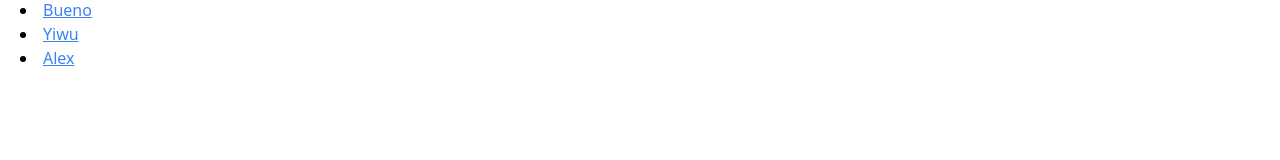
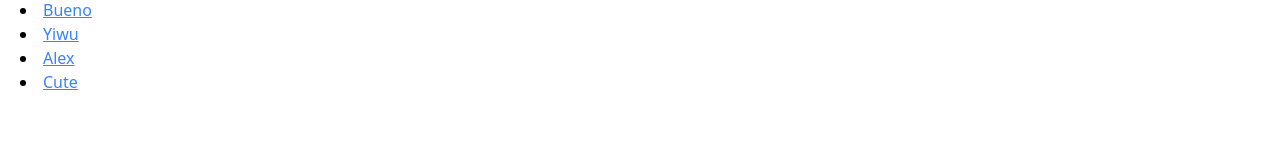
Before and after one commit to FOREVEREALIZE/diccionario-del-diccionario-furro, a Next.js app: page / in a window 1280 px wide. Shown: the part 150-310 px from the top of the page. Built offline with nearby package versions, Linux system fonts and the light colour scheme.

Commit message:
Add cute.json to index.tsx

```diff
--- a/src/pages/index.tsx
+++ b/src/pages/index.tsx
@@ -20,6 +20,10 @@ export default function Page() {
                     <li>
                         <Link href="/d/alex" className="text-blue-500 underline">Alex</Link>
                     </li>
+
+                    <li>
+                        <Link href="/d/cute" className="text-blue-500 underline">Cute</Link>
+                    </li>
                 </ul>
             </div>
         </div>
```
